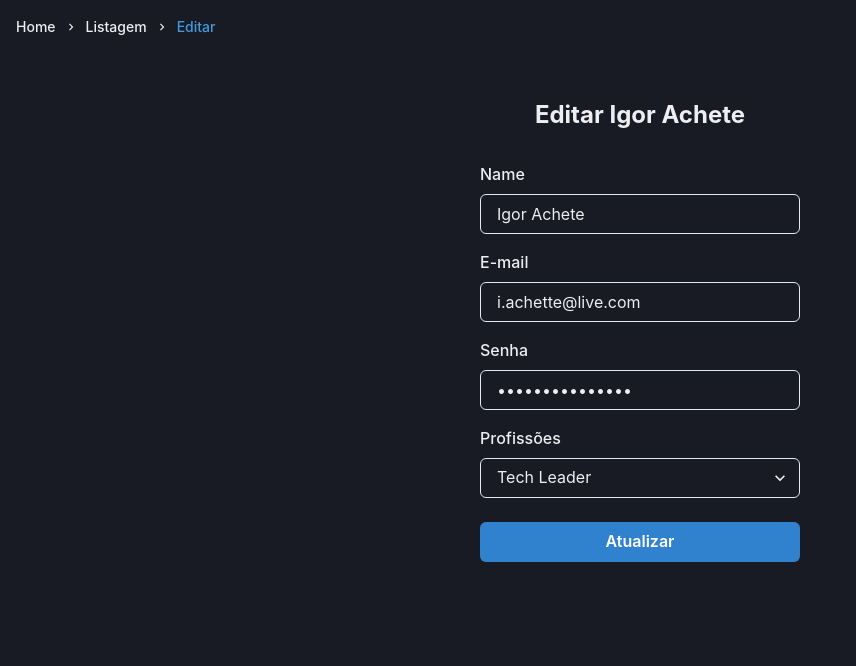
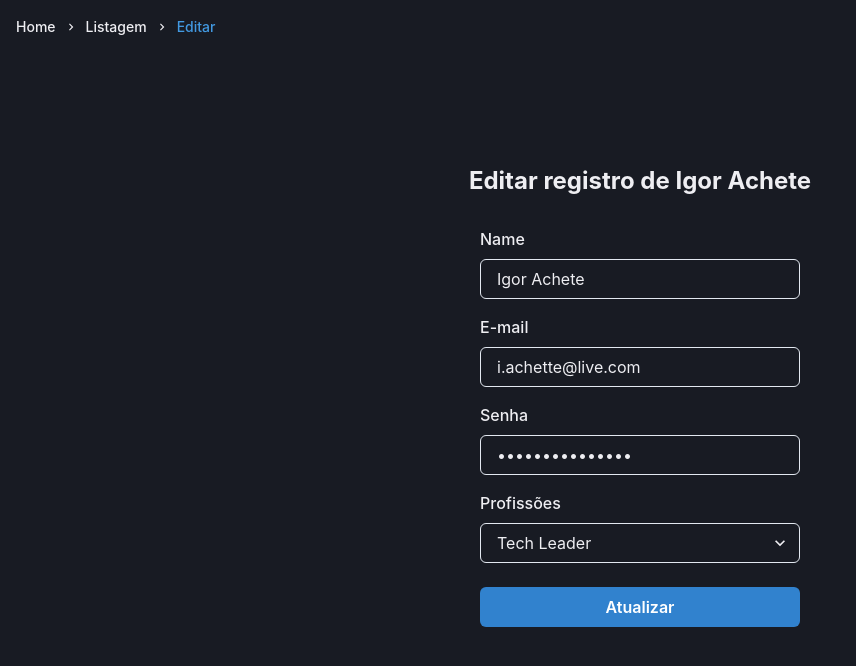
Before and after one commit to moutinhofuturedev/Good-Form, a Next.js app: page /update/1 in a window 1280 px wide. Shown: the top 666 px of the page, without its empty margins (0-856 px from the left). Built offline with nearby package versions, Linux system fonts and the light colour scheme; data requests are answered from the project's data file.

Commit message:
feat: aumenta height da página

```diff
--- a/src/pages/update/[personId].tsx
+++ b/src/pages/update/[personId].tsx
@@ -76,7 +76,7 @@ export default function UpdatePerson({ person }: updatePersonId) {
     }
   };
   return (
-    <Box>
+    <Box h="100vh">
       <Head>
         <title>Form | Editar</title>
       </Head>
@@ -85,7 +85,7 @@ export default function UpdatePerson({ person }: updatePersonId) {
         fontSize="sm"
         ml="1rem"
         mt="1rem"
-        mb="4rem"
+        mb="-2.5rem"
         separator={<MdNavigateNext color="gray.500" />}
       >
         <BreadcrumbItem>
@@ -108,7 +108,7 @@ export default function UpdatePerson({ person }: updatePersonId) {
         px="2rem"
       >
         <Heading as="h2" mb="2rem" fontSize={["lg", "2xl"]}>
-          Editar {person.name}
+          Editar registro de {person.name}
         </Heading>
         <FormControl maxWidth="20rem">
           <FormLabel>Name</FormLabel>
```
